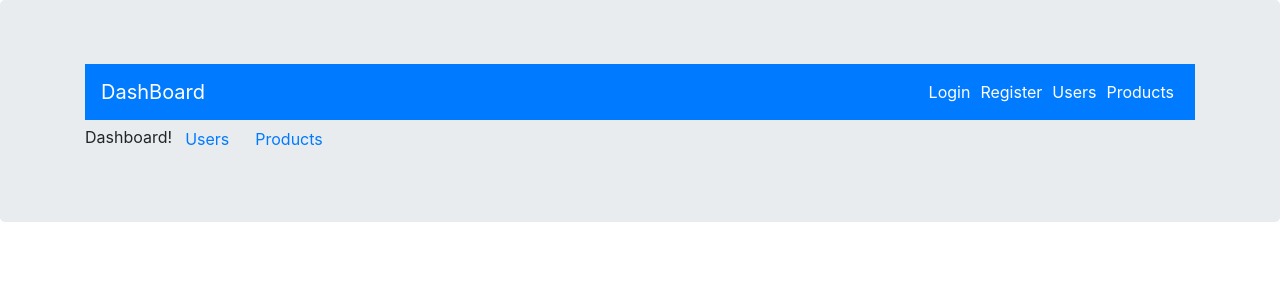
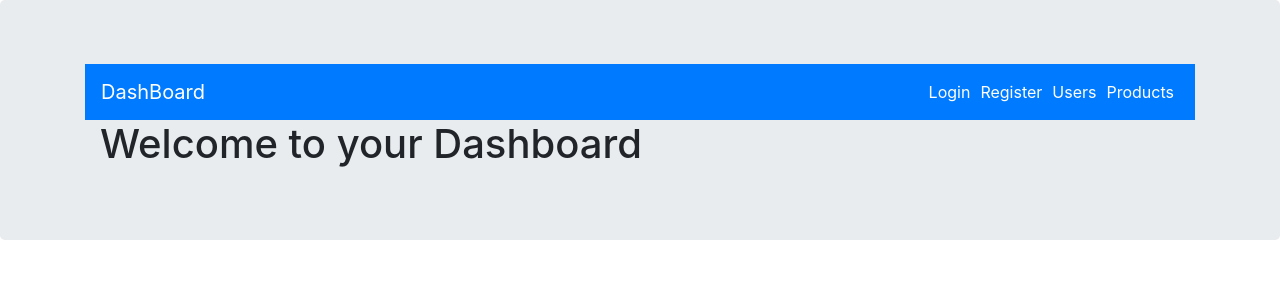
Before and after one commit to grford15/Boundary-ReactApp, a React (Create React App) app: page / in a window 1280 px wide. Shown: the top 300 px of the page. Built offline with nearby package versions, Linux system fonts and the light colour scheme; sample sign-in values are in the browser's storage.

Commit message:
Removed links from dashboard page

```diff
--- a/src/components/Pages/DashboardPage.jsx
+++ b/src/components/Pages/DashboardPage.jsx
@@ -1,6 +1,6 @@
 import React from 'react';
 import { connect } from 'react-redux';
-import {Link} from "react-router-dom";
+
 
 class DashboardPage extends React.Component {
     // constructor(props){
@@ -11,12 +11,8 @@ class DashboardPage extends React.Component {
         console.log(this.state);
 
         return (
-            <div>
-                Dashboard!
-
-                <Link to="/users" className="btn btn-link">Users</Link>
-
-                <Link to="/products" className="btn btn-link">Products</Link>
+            <div className="container">
+                <h1>Welcome to your Dashboard</h1>
             </div>
         );
     }
```
